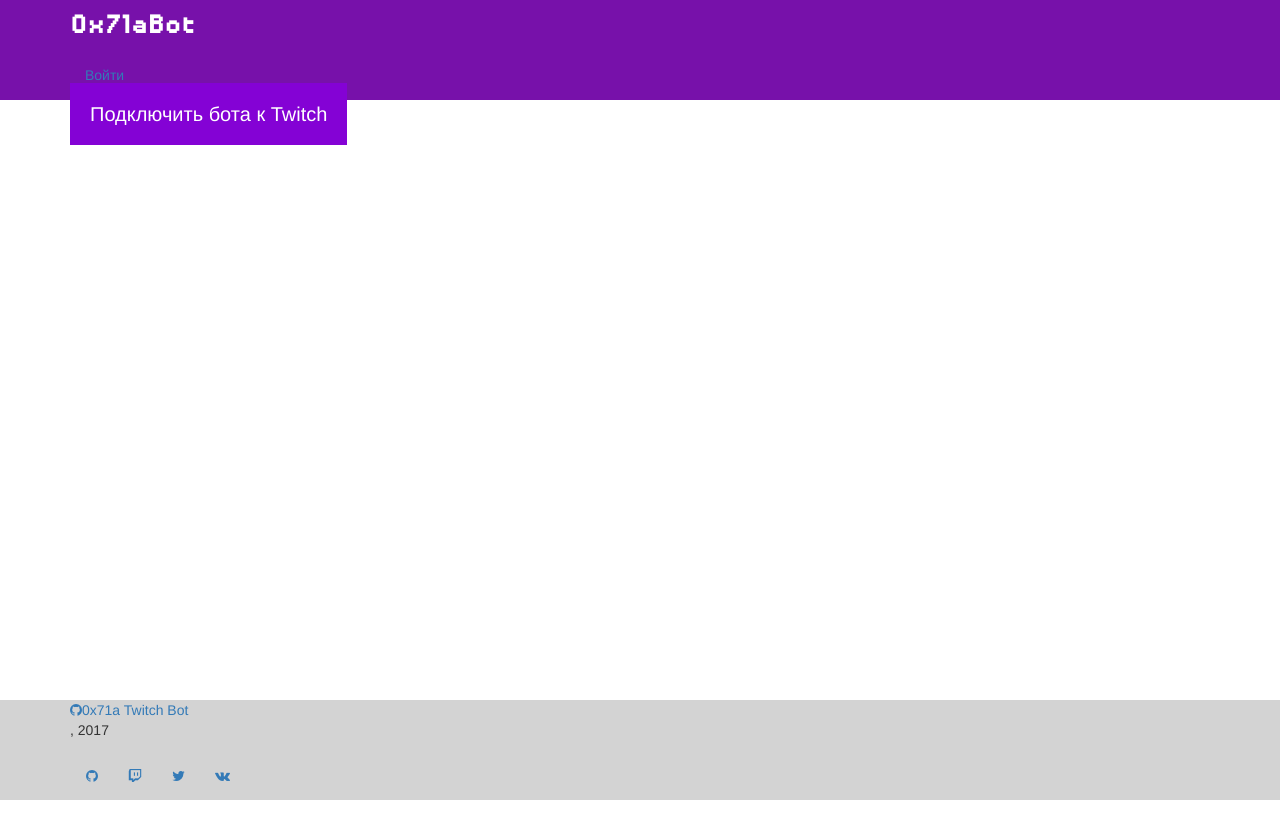
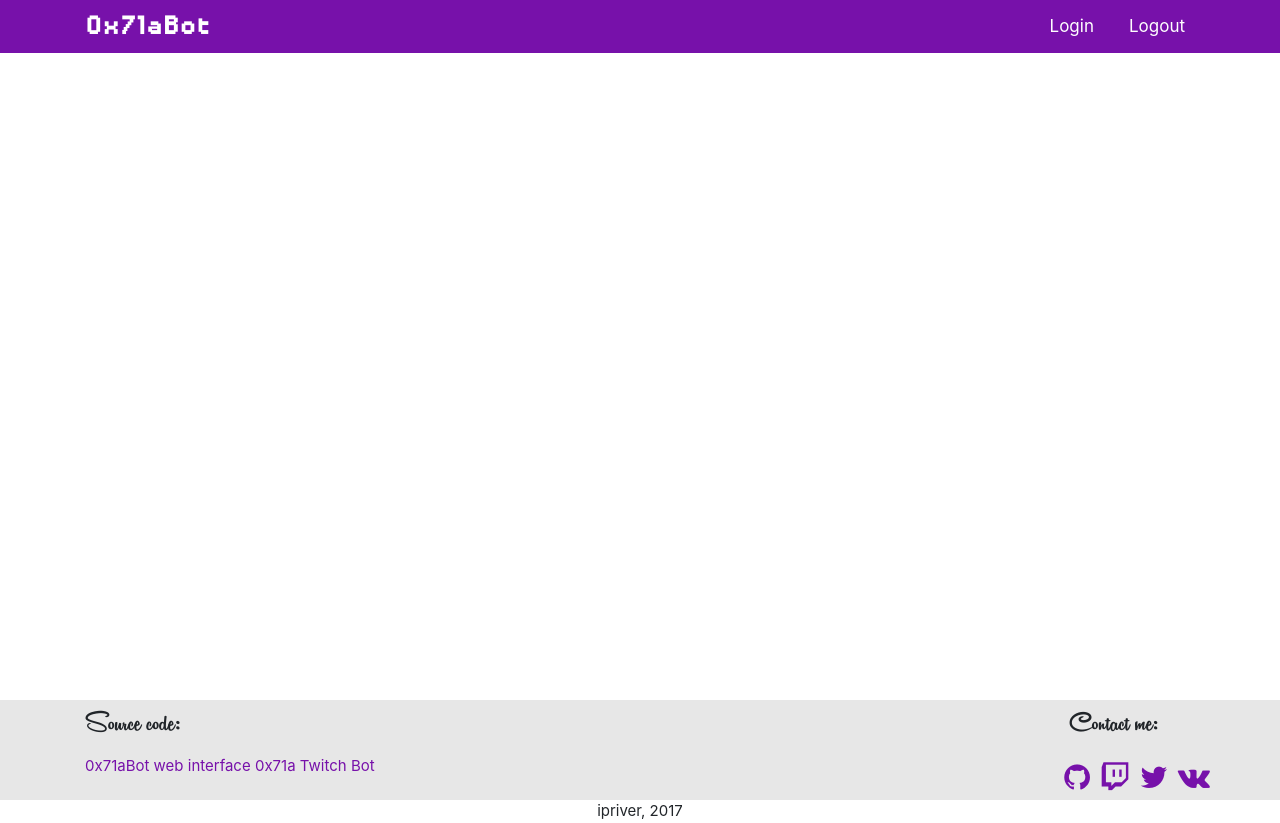
Before and after one commit to ipriver/0x71aBot-web-interface, a Django app: page / in a window 1280 px wide. Before the commit the page ends 800 px from the top, so only its background shows below. Run offline with Django 3.2, Linux system fonts and the light colour scheme; style sheets or scripts are compiled from the project's sources; some libraries are stand-ins or nearby versions.

Commit message:
enough css for today: header, footer

```diff
--- a/src/static/styles/base.scss
+++ b/src/static/styles/base.scss
@@ -6,6 +6,11 @@
 @font-face {
   font-family: FontAwesome;
   src: url(../fonts/FontAwesome.otf);
+}
+
+@font-face {
+  font-family: RemachineScript;
+  src: url(../fonts/RemachineScript.ttf);
 }
 
 $footer-height: 100px;
@@ -21,24 +26,26 @@ body {
 }
 
 header {
-    height: 100px;
     background-color: #7711AA;
-
-
-    .head-title {
-        font-family: Droid, Arial;
-        font-size: 3.5rem;
-        color: #FFFFFF;
-        &:hover {
-            text-decoration: none;
+    nav {
+        a {
+            margin-left: 15px;
+            font-size: 1.7rem;
+            color: #FFFFFF;
+            &:hover {
+                text-decoration: none;
+                color: #D5A3FF;
+            }
+        }
+        .logo {
+            margin:0;
+            font-family: Droid, Arial;
+            font-size: 3.5rem;
+            &:hover {
+                color: #FFFFFF;
+            }
         }
     }
-    nav {
-        li {
-            list-style-type: none;
-        }
-    }
-
 }
 
 footer {
@@ -46,16 +53,23 @@ footer {
     bottom: 0;
     width: 100%;
     height: $footer-height;
-    background-color: #D3D3D3;
-    .copyrights {
-        a:before {
-            content: '\f09b';
-            font-family: FontAwesome;
+    background-color: #E7E7E7;
+    font-size: 1.5rem;
+    p {
+        font-size: 3rem;
+        font-family: RemachineScript, Arial;
+    }
+    a {
+        color: #7711AA;
+        &:hover {
+            text-decoration: none;
+            color: #A174C6;
         }
     }
     nav {
-
         li {
+            margin-left: 10px;
+            font-size: 3rem;
             list-style-type: none;
             a {
                 font-family: FontAwesome;
--- a/src/templates/base.html
+++ b/src/templates/base.html
@@ -3,11 +3,14 @@
 <head>
     <meta charset="UTF-8">
     <title>0x71aBot</title>
+    <!-- Bootstrap 4 beta -->
+    <script src="https://code.jquery.com/jquery-3.2.1.slim.min.js" integrity="sha384-KJ3o2DKtIkvYIK3UENzmM7KCkRr/rE9/Qpg6aAZGJwFDMVNA/GpGFF93hXpG5KkN" crossorigin="anonymous"></script>
+    <script src="https://cdnjs.cloudflare.com/ajax/libs/popper.js/1.11.0/umd/popper.min.js" integrity="sha384-b/U6ypiBEHpOf/4+1nzFpr53nxSS+GLCkfwBdFNTxtclqqenISfwAzpKaMNFNmj4" crossorigin="anonymous"></script>
+    <link rel="stylesheet" href="https://maxcdn.bootstrapcdn.com/bootstrap/4.0.0-beta/css/bootstrap.min.css" integrity="sha384-/Y6pD6FV/Vv2HJnA6t+vslU6fwYXjCFtcEpHbNJ0lyAFsXTsjBbfaDjzALeQsN6M" crossorigin="anonymous">
+    <script src="https://maxcdn.bootstrapcdn.com/bootstrap/4.0.0-beta/js/bootstrap.min.js" integrity="sha384-h0AbiXch4ZDo7tp9hKZ4TsHbi047NrKGLO3SEJAg45jXxnGIfYzk4Si90RDIqNm1" crossorigin="anonymous"></script>
 
-    <link rel="stylesheet" href="https://maxcdn.bootstrapcdn.com/bootstrap/3.3.7/css/bootstrap.min.css">
-    <script src="https://maxcdn.bootstrapcdn.com/bootstrap/3.3.7/js/bootstrap.min.js"></script>
 
-    <meta name="viewport" content="width=device-width, initial-scale=1">
+    <meta name="viewport" content="width=device-width, initial-scale=1, shrink-to-fit=no">
     {% load staticfiles %}
     <script defer src="{% static 'scripts/base.js' %}"></script>
     <link rel="stylesheet" href="{% static 'styles/base.css' %}">
@@ -16,11 +19,13 @@
 </head>
 <body>
     <header>
-        <div class="header container">
-            <a class="head-title" href="{% url 'webinter:index' %}">0x71aBot</a>
-            {% block header_menu %}
+        <nav class="container">
+            <div class="row">
+                <a href="" class="col-md-2 col-sm-12 logo">0x71aBot</a>
+                {% block header_nav %}
                 {% endblock %}
             </div>
+        </nav>
     </header>
     <main class="container">
         {% block maincontent %}
@@ -28,12 +33,15 @@
     </main>
     <footer>
         <div class="container">
-            <div class="copyrights">
+            <div class="row">
+                <div class="project-links col">
+                    <p>Source code:</p>
+                    <a href="https://github.com/ipriver/0x71aBot-Web-Interface">0x71aBot web interface</a>
                     <a href="https://github.com/ipriver/0x71aBot">0x71a Twitch Bot</a>
-                <p>, 2017</p>
                 </div>
-            <nav class="navbar">
-                <ul class="nav navbar-nav">
+                <nav class="">
+                    <p class="col">Contact me:</p>
+                    <ul class="nav justify-content-end align-items-center">
                         <li><a href="https://github.com/ipriver"></a></li>
                         <li><a href="https://twitch.tv/ipriver"></a></li>
                         <li><a href="https://twitter.com/ipriver"></a></li>
@@ -41,6 +49,8 @@
                     </ul>
                 </nav>
             </div>
+            <span class="d-flex justify-content-center col">ipriver, 2017</span>
+        </div>
     </footer>
 </body>
 </html>
--- a/src/templates/index.html
+++ b/src/templates/index.html
@@ -5,14 +5,22 @@
     <link rel="stylesheet" href="{% static 'styles/index.css' %}">
 {% endblock %}
 
-{% block header_menu %}
-    <nav>
-        <ul class="nav navbar-nav">
-            <li><a href="">Войти</a></li>
-        </ul>
-    </nav>
+{% block header_nav %}
+    <ul class="col-md-10 col-sm-12 nav justify-content-end align-items-center">
+        <li class="nav-item"><a href="" class="nav-link">Login</a></li>
+        <li class="nav-item"><a href="" class="nav-link">Logout</a></li>
+    </ul>
 {% endblock %}
 
 {% block maincontent %}
-    <a class="login-twitch" href="">Подключить бота к Twitch</a>
+    <!-- <a class="login-twitch" href="">Подключить бота к Twitch</a>
+    <iframe frameborder="0"
+        scrolling="yes"
+        id="ipriver"
+        src="http://www.twitch.tv/ipriver/chat"
+        height="500"
+        width="350"
+        style="float:right;"
+        >
+    </iframe> -->
 {% endblock %}
```
Also changed, not shown: src/static/fonts/RemachineScript.ttf (added). Lines whose indentation alone changed are shown as unchanged.
